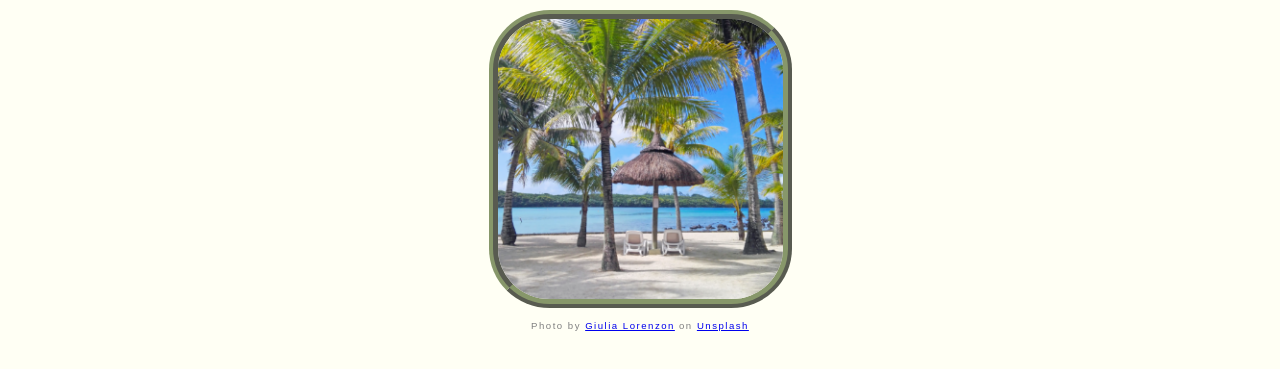
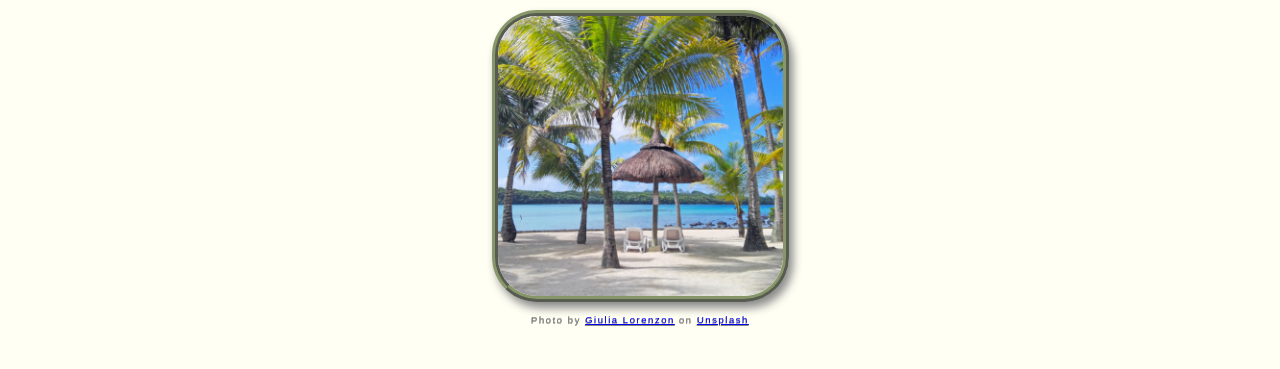
Before and after one commit to VLOrozco/altas-palmas-retreat-flexbox-business-landing-page, a plain HTML site: page index.html in a window 1280 px wide. Shown: the part 315-684 px from the top of the page. Drawn offline with Linux system fonts and the light colour scheme; a web font is replaced by a local one.

Commit message:
styles.css | resort image and photo-credits

```diff
--- a/index.html
+++ b/index.html
@@ -37,9 +37,8 @@
 <!-- MAIN -->
 <main id="main" class="main">
   <div class="main-greeting">
-      <h2 id="greeting">Relax & rejuvenate your mind, <br> body and spirit at <br>
-      <img class="mini-logo" src="media/logo-apr.png" alt="Altas Palmas Retreat mini-logo"></h2>
-    </div>
+    <h2 id="greeting">Relax & rejuvenate your mind, <br> body and spirit at <br>
+    <img class="mini-logo" src="media/logo-apr.png" alt="Altas Palmas Retreat mini-logo"></h2>
   </div>
 
   <div class="img-container">
--- a/styles.css
+++ b/styles.css
@@ -117,14 +117,17 @@ body {
   margin-top: 2rem;
   }
   .resort-main-img {
-    border: 0.6rem ridge rgb(85, 107, 47, 0.7);
-    border-radius: 20%;
+    border: 6px ridge rgb(85, 107, 47, 0.7);
+    border-radius: 45px;
     width: 285px;
     height: 35vh;
     object-fit: cover;
+
+    box-shadow: 4px 6px 10px #888888;
   }
   .photo-credits {
-    margin: 0.8rem;
+    margin: 1rem;
+    text-shadow: -0.3px 1px #888888;
   }
 
 /* MISSION + ACTIVITY | LAYOUT */
```
